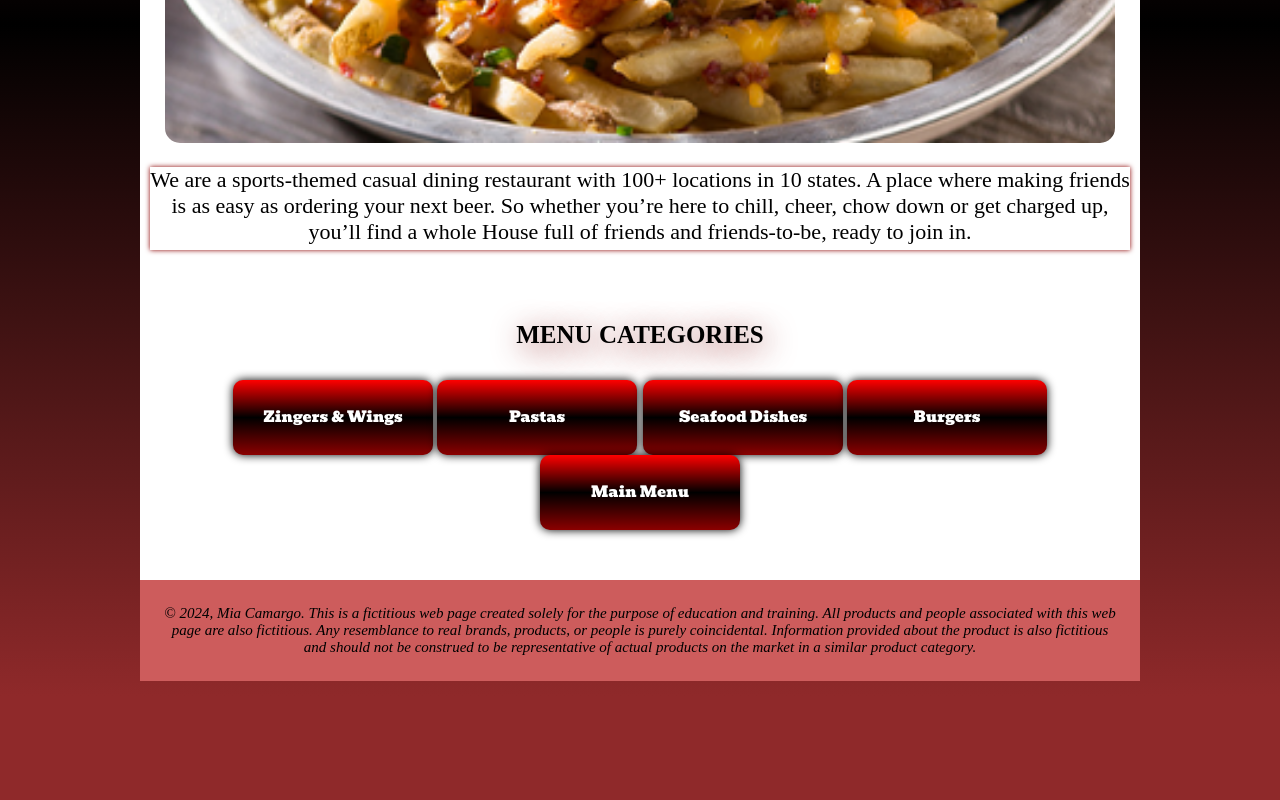
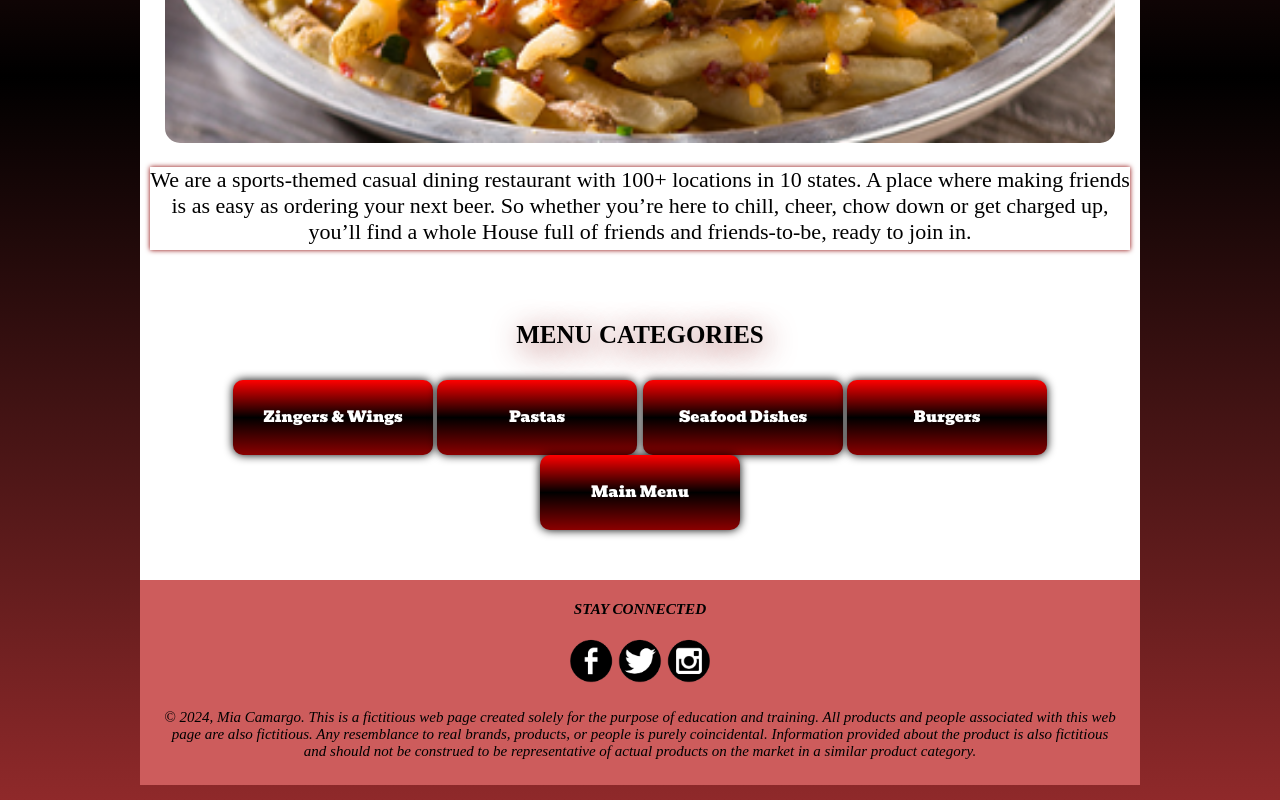
Before and after one commit to miacamargo001/portfolio, a plain HTML site: page gra1750p5MiaCamargo2024/index.html in a window 1280 px wide. Shown: the part 647-1447 px from the top of the page. Before the commit the page ends 1343 px from the top, so only its background shows below. Drawn offline with Linux system fonts and the light colour scheme.

Commit message:
Add files via upload

```diff
--- a/gra1750p5MiaCamargo2024/index.html
+++ b/gra1750p5MiaCamargo2024/index.html
@@ -110,6 +110,9 @@
 		font-style: italic;
 
 	}
+	.icons {
+		width: 150px;
+	}
 
 
 	@media (min-width: 1000px) {
@@ -125,7 +128,7 @@
 		    padding: 15px;
 	}
 	.banner {
-			width: 95%
+			width: 95%;
 	}
 		p {
 			font-size: 22px;
@@ -178,6 +181,7 @@
 	}
 
 
+
 	}
 	</style>
 </head>
@@ -200,6 +204,7 @@
 
 	   </main>
 	   <footer>
+	   <h3>STAY CONNECTED</h3> <img src="icons.png" alt="Social Media" class="icons"/>
 	   <p>© 2024, Mia Camargo. This is a fictitious web page created solely for the purpose of education and training. All products and people associated with this web page are also fictitious. Any resemblance to real brands, products, or people is purely coincidental. Information provided about the product is also fictitious and should not be construed to be representative of actual products on the market in a similar product category.</p>
 	   </footer>
 
```
Also changed, not shown: gra1750p5MiaCamargo2024/icons.png (added).
